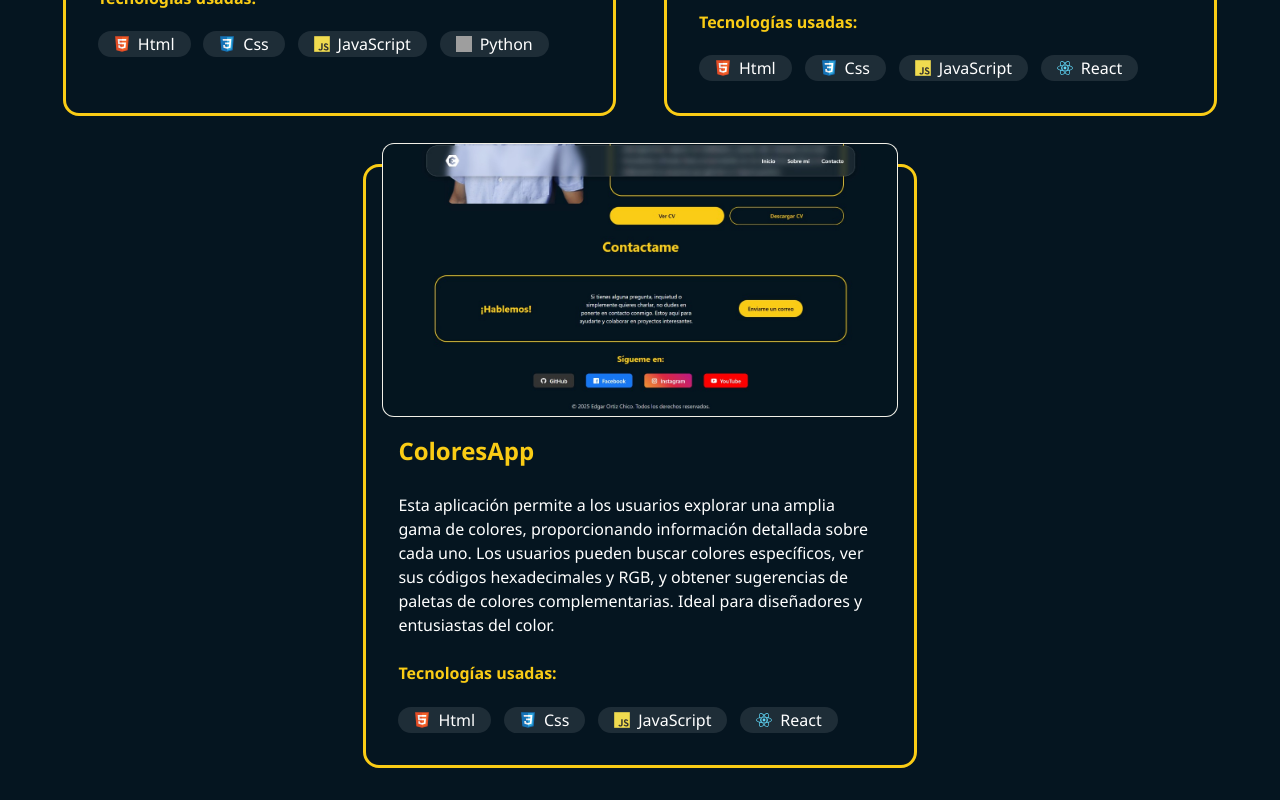
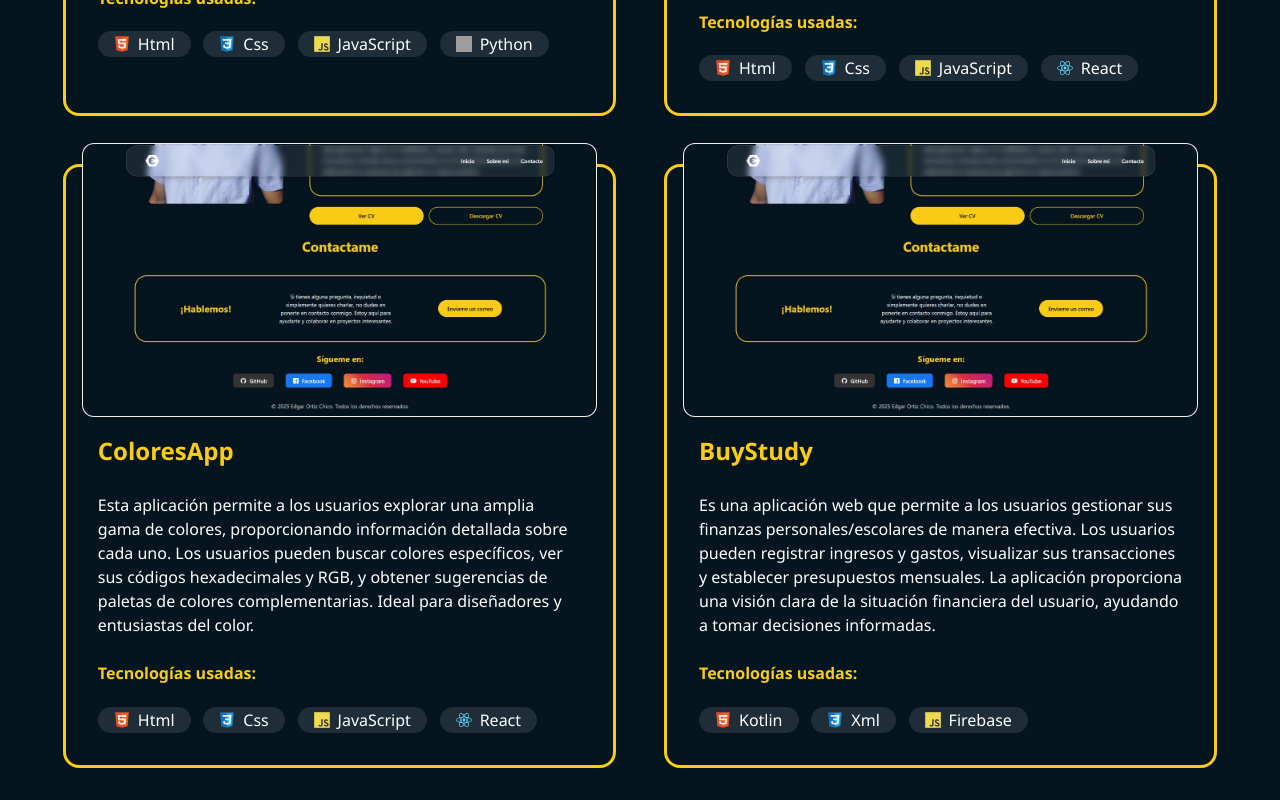
Before and after one commit to EdgarOrtiz98/EdgarOrtiz98.github.io, a React (Vite) app: page /Proyectos in a window 1280 px wide. Shown: the part 663-1463 px from the top of the page. Built offline with nearby package versions, Linux system fonts and the light colour scheme; grey boxes are pictures that could not be loaded.

Commit message:
feat: agregar componente CardProyect para la aplicación BuyStudy con descripción y tecnologías

```diff
--- a/src/Views/Proyectos.jsx
+++ b/src/Views/Proyectos.jsx
@@ -57,6 +57,16 @@ function Proyectos() {
             { name: "React", icon: react },
           ]}
         />
+        <CardProyect
+          title="BuyStudy"
+          description="Es una aplicación web que permite a los usuarios gestionar sus finanzas personales/escolares de manera efectiva. Los usuarios pueden registrar ingresos y gastos, visualizar sus transacciones y establecer presupuestos mensuales. La aplicación proporciona una visión clara de la situación financiera del usuario, ayudando a tomar decisiones informadas."
+          imageUrl="/screenshot-contact.jpg"
+          technologies={[
+            { name: "Kotlin", icon: html },
+            { name: "Xml", icon: css },
+            { name: "Firebase", icon: javascript },
+          ]}
+        />
       </div>
     </>
   );
```
